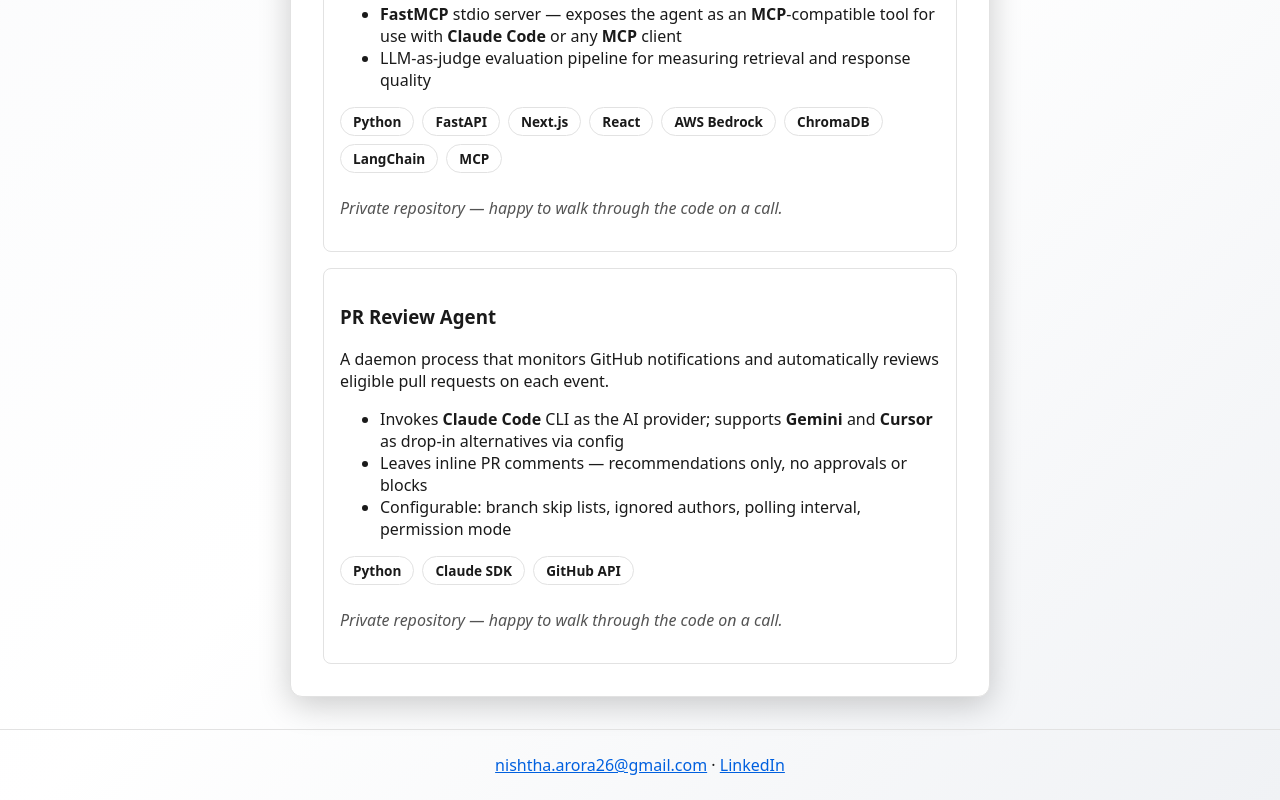
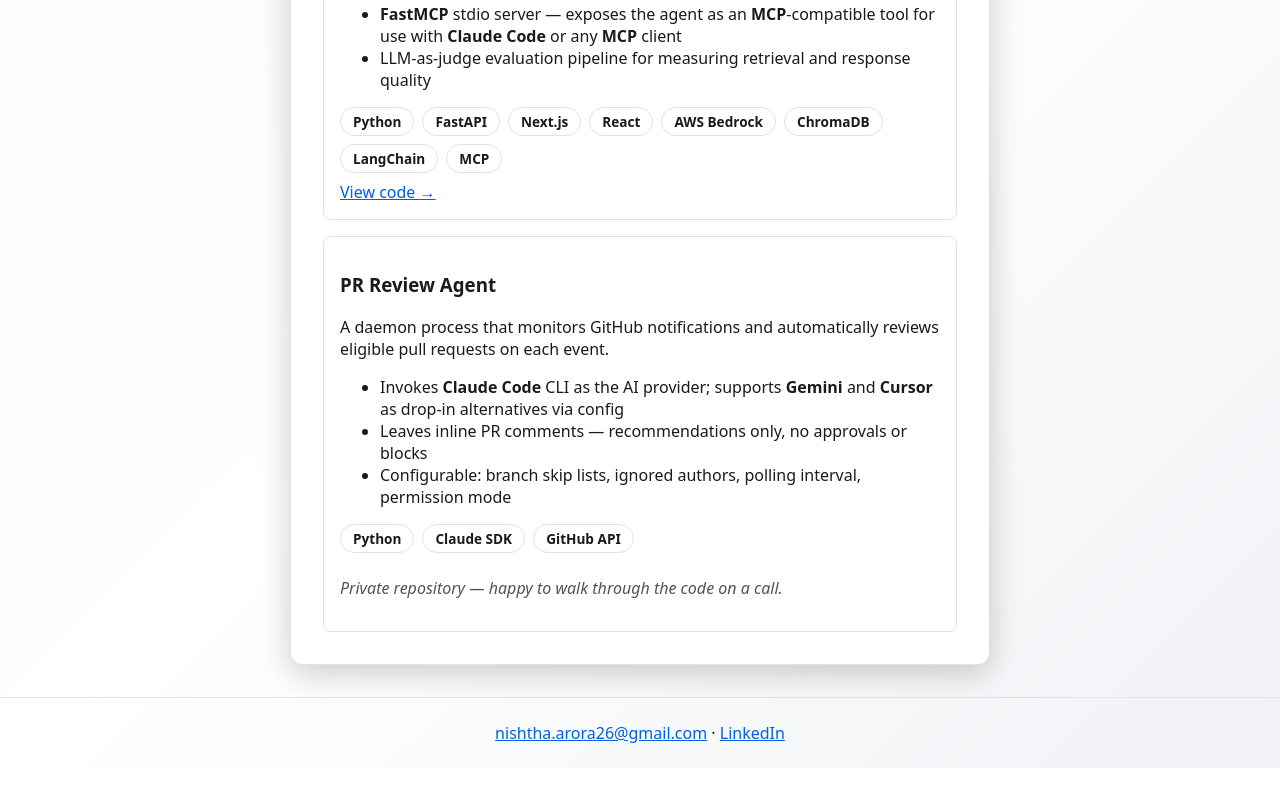
Before and after one commit to nishthaarora/nishtha-portfolio, a Next.js app: page /portfolio in a window 1280 px wide. Shown: the part 1035-1835 px from the top of the page. After the commit the page ends 1803 px from the top, so only its background shows below. Built offline with nearby package versions, Linux system fonts and the light colour scheme; no server answers.

Commit message:
Link to public Nexus HR Agent repo instead of showing private-repo note

```diff
--- a/data/projects.ts
+++ b/data/projects.ts
@@ -22,6 +22,7 @@
       "LLM-as-judge evaluation pipeline for measuring retrieval and response quality",
     ],
     tech: ["Python", "FastAPI", "Next.js", "React", "AWS Bedrock", "ChromaDB", "LangChain", "MCP"],
+    link: "https://github.com/nishthaarora/nexus-hr-agent",
     videoUrl: "https://pub-2706fb31198a415faeb07fa6f7006249.r2.dev/evals.mp4",
     videoCaption: "Eval run walkthrough — full product demo video coming soon",
   },
```
